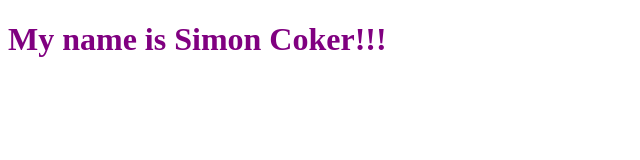
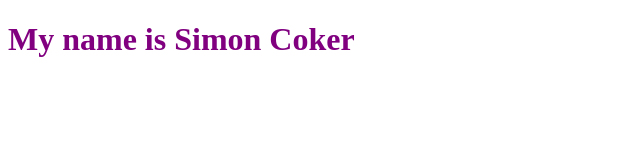
Before and after one commit to Kornerstonecoker/FirstGitHubProject, a plain HTML site: page index.html in a window 1280 px wide. Shown: the full height of the page, 0-640 px from the left. Drawn offline with Linux system fonts and the light colour scheme.

Commit message:
Removed exclamation marks

```diff
--- a/index.html
+++ b/index.html
@@ -11,6 +11,6 @@
 
 
 <body>
-   <h1>My name is Simon Coker!!!</h1>
+   <h1>My name is Simon Coker</h1>
 </body>
 </html>
```
